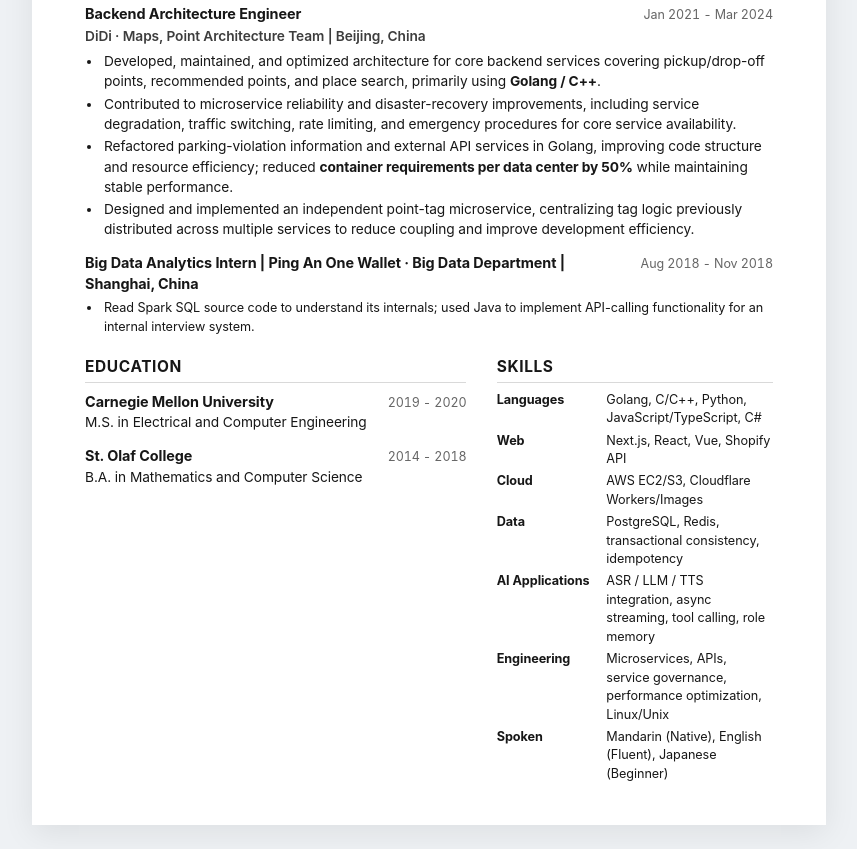
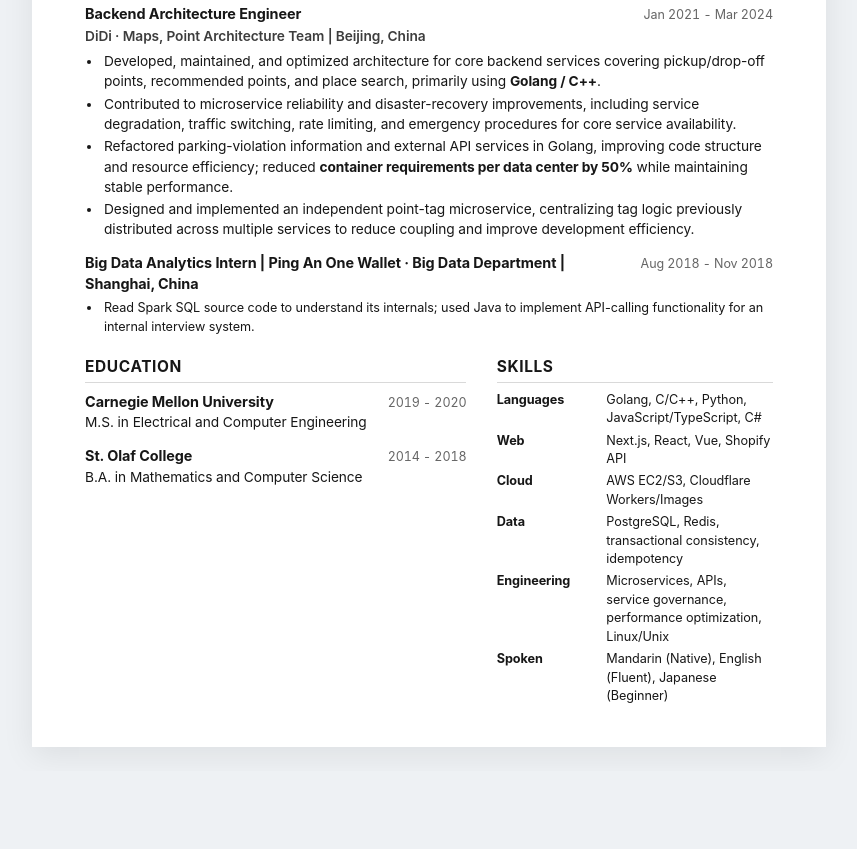
Before and after one commit to ten2ten2/resume, a plain HTML site: page index.html in a window 1280 px wide. Shown: the part 933-1782 px from the top of the page, without its empty margins (211-1068 px from the left). After the commit the page ends 1704 px from the top, so only its background shows below. Drawn offline with Linux system fonts and the light colour scheme.

Commit message:
Remove AI Applications skill section

```diff
--- a/index.html
+++ b/index.html
@@ -405,7 +405,6 @@
 <dt>Web</dt><dd>Next.js, React, Vue, Shopify API</dd>
 <dt>Cloud</dt><dd>AWS EC2/S3, Cloudflare Workers/Images</dd>
 <dt>Data</dt><dd>PostgreSQL, Redis, transactional consistency, idempotency</dd>
-<dt>AI Applications</dt><dd>ASR / LLM / TTS integration, async streaming, tool calling, role memory</dd>
 <dt>Engineering</dt><dd>Microservices, APIs, service governance, performance optimization, Linux/Unix</dd>
 <dt>Spoken</dt><dd>Mandarin (Native), English (Fluent), Japanese (Beginner)</dd>
 </dl>
```
